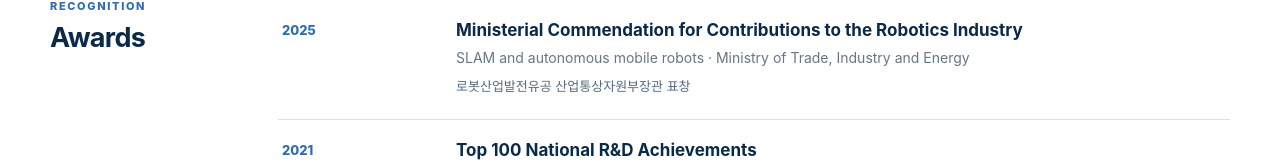
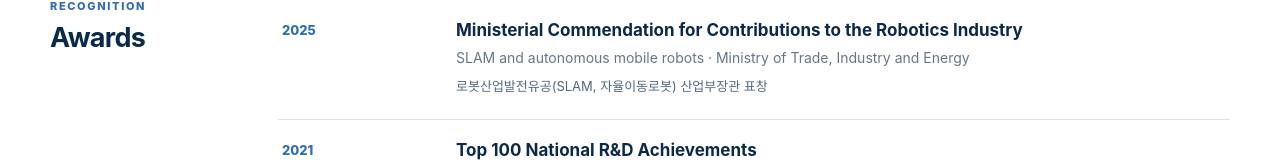
Before and after one commit to RoMA-Robotics-Lab/RoMA-Robotics-Lab.github.io, a Next.js app: page /people/young-sik-shin in a window 1280 px wide. Shown: the part 1759-1924 px from the top of the page. Built offline with nearby package versions, Linux system fonts and the light colour scheme.

Commit message:
Correct robotics award title

```diff
--- a/app/people/young-sik-shin/page.tsx
+++ b/app/people/young-sik-shin/page.tsx
@@ -106,7 +106,7 @@ export default function YoungSikShinProfilePage() {
                   <div>
                     <h3>Ministerial Commendation for Contributions to the Robotics Industry</h3>
                     <p>SLAM and autonomous mobile robots · Ministry of Trade, Industry and Energy</p>
-                    <p lang="ko">로봇산업발전유공 산업통상자원부장관 표창</p>
+                    <p lang="ko">로봇산업발전유공(SLAM, 자율이동로봇) 산업부장관 표창</p>
                   </div>
                 </article>
                 <article className="profile-record-item profile-award-item">
```
